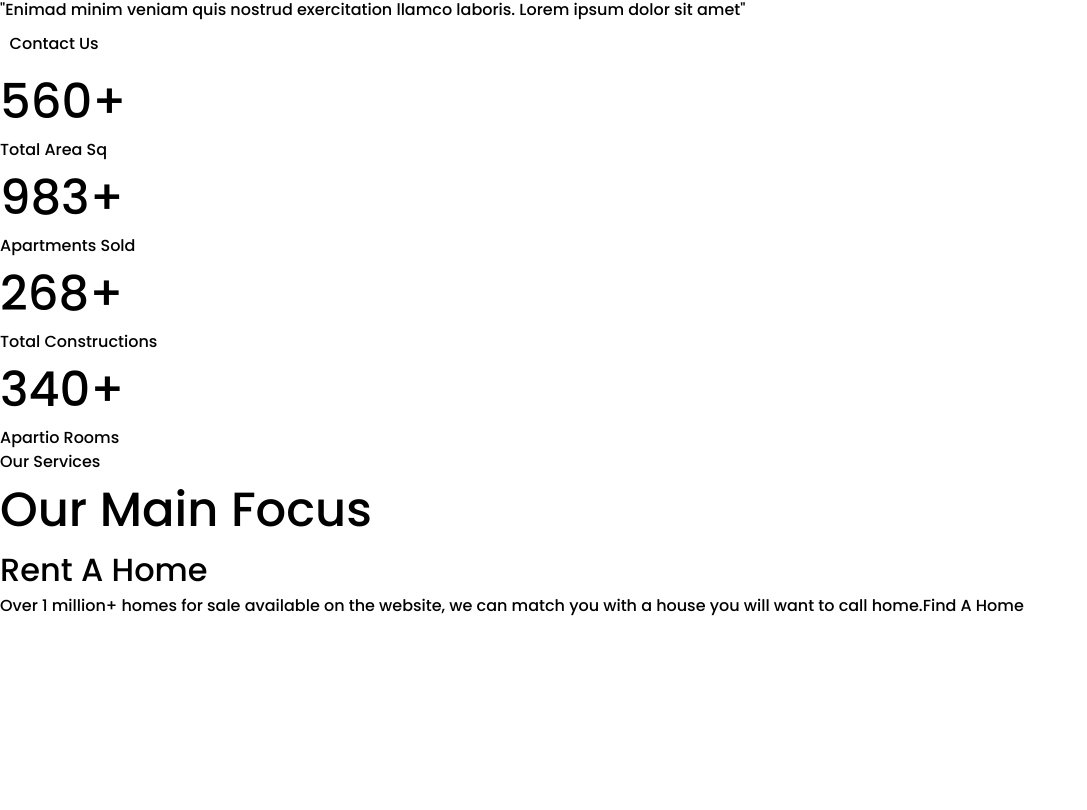
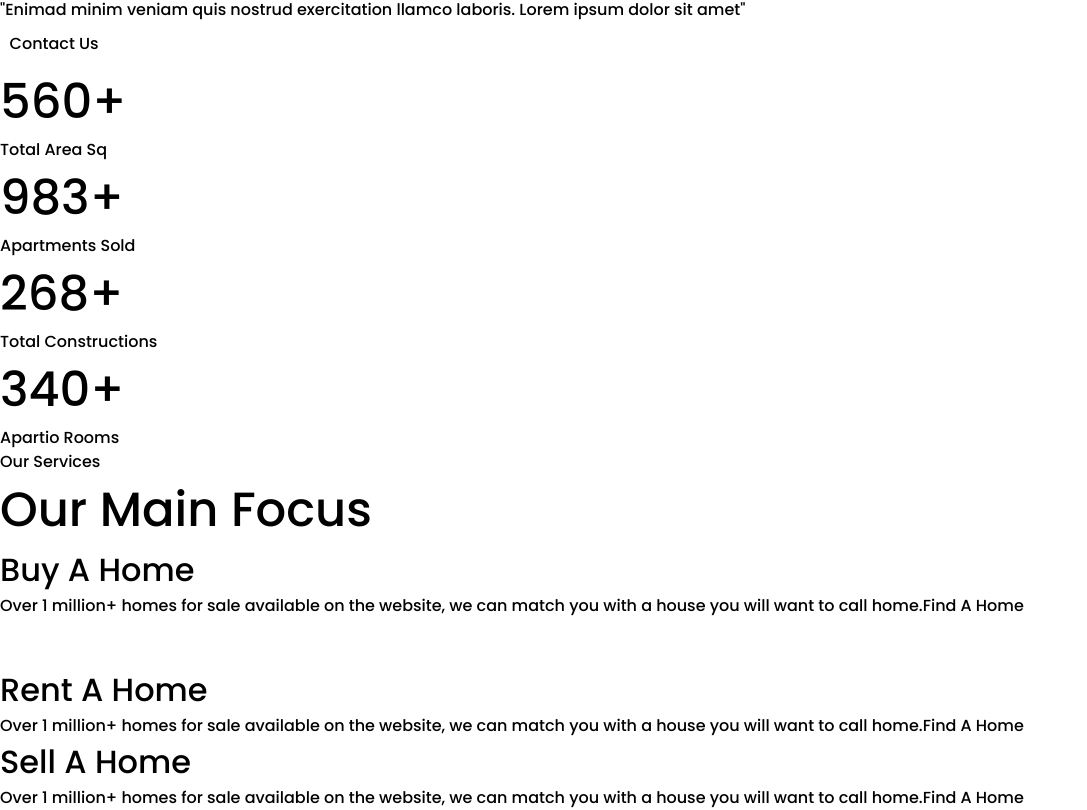
Before and after one commit to heyitsuzair/real-estate-next, a Next.js app: page / in a window 1280 px wide. Shown: the part 1949-2759 px from the top of the page, without its empty margins (0-1087 px from the left). Before the commit the page ends 2567 px from the top, so only its background shows below. Built offline with nearby package versions, Linux system fonts and the light colour scheme; what @material-tailwind/react would draw is missing.

Commit message:
Main Focus Cards Done

```diff
--- /dev/null
+++ b/cards/MainFocus/index.js
@@ -0,0 +1,23 @@
+export const MainFocusCards = [
+  {
+    text: "Over 1 million+ homes for sale available on the website, we can match you with a house you will want to call home.",
+    linkText: "Find A Home",
+    link: "/shop",
+    heading: "Buy A Home",
+    icon: "fa-solid fa-house",
+  },
+  {
+    text: "Over 1 million+ homes for sale available on the website, we can match you with a house you will want to call home.",
+    linkText: "Find A Home",
+    link: "/shop",
+    heading: "Rent A Home",
+    icon: "fa-solid fa-dollar-sign px-2",
+  },
+  {
+    text: "Over 1 million+ homes for sale available on the website, we can match you with a house you will want to call home.",
+    linkText: "Find A Home",
+    link: "/shop",
+    heading: "Sell A Home",
+    icon: "fa-solid fa-handshake",
+  },
+];
--- /dev/null
+++ b/cards/index.js
@@ -0,0 +1 @@
+export * from "./MainFocus";
--- a/components/common/Card.tsx
+++ b/components/common/Card.tsx
@@ -9,12 +9,31 @@ interface PropTypes {
   link: string;
   linkText: string;
   heading: string;
+  index: number;
+  cardActive: any;
+  onCardEnter: any;
 }
 
-const Card = ({ icon, text, link, linkText, heading }: PropTypes) => {
+const Card = ({
+  icon,
+  text,
+  link,
+  linkText,
+  heading,
+  index,
+  cardActive,
+  onCardEnter,
+}: PropTypes) => {
   return (
-    <div className="card shadow-xl p-12 bg-white">
-      <div className="card-item flex flex-col items-center gap-8">
+    <div
+      className="card shadow-xl p-8 sm:p-12 bg-white"
+      onMouseEnter={() => onCardEnter(index)}
+    >
+      <div
+        className={`card-item ${
+          index === cardActive ? "active" : ""
+        } flex flex-col items-center gap-8`}
+      >
         <IconCircle icon={icon} />
         <div className="heading">
           <TextSemiLarge text={heading} />
--- a/components/common/TextSemiLarge.tsx
+++ b/components/common/TextSemiLarge.tsx
@@ -1,7 +1,7 @@
 import React from "react";
 
 const TextSemiLarge = ({ text }: { text: string }) => {
-  return <h1 className="font-bold text-semilarge">Rent A Home</h1>;
+  return <h1 className="font-bold text-semilarge">{text}</h1>;
 };
 
 export default TextSemiLarge;
--- a/components/home/MainFocus.tsx
+++ b/components/home/MainFocus.tsx
@@ -1,9 +1,15 @@
 import React, { useState } from "react";
 import Badge from "../common/Badge";
 import Card from "../common/Card";
+import { MainFocusCards } from "../../cards";
 
 const MainFocus = () => {
   const [cardActive, setCardActive] = useState<number>();
+
+  const onCardEnter = (index: number) => {
+    console.log(index);
+    setCardActive(index);
+  };
 
   return (
     <div className="text-center mt-24 bg-white main-focus">
@@ -13,17 +19,26 @@ const MainFocus = () => {
       <div className="heading my-6">
         <h1 className="text-large font-semibold">Our Main Focus</h1>
       </div>
-      <div className="my-4 px-20 pb-12 mt-12 cards grid grid-cols-12 container mx-auto">
-        <div className="col-span-4">
-          <Card
-            text="Over 1 million+ homes for sale available on the website, we can match
-          you with a house you will want to call home."
-            linkText="Find A Home"
-            link="/"
-            heading="Rent A Home"
-            icon="fa-solid fa-house"
-          />
-        </div>
+      <div className="my-4 px-20 justify-center gap-6 pb-12 mt-12 cards grid grid-cols-12 container mx-auto">
+        {MainFocusCards.map((card, index) => {
+          return (
+            <div
+              className="col-span-12 md:col-span-12 lg:col-span-12 xl:col-span-4"
+              key={card.heading}
+            >
+              <Card
+                index={index}
+                cardActive={cardActive}
+                onCardEnter={onCardEnter}
+                text={card.text}
+                linkText={card.linkText}
+                link={card.link}
+                heading={card.heading}
+                icon={card.icon}
+              />
+            </div>
+          );
+        })}
       </div>
     </div>
   );
--- a/styles/globals.css
+++ b/styles/globals.css
@@ -27,3 +27,6 @@ body {
     font-size: 1.6rem;
   }
 }
+.px-2 {
+  padding: 0 0.5rem;
+}
```
